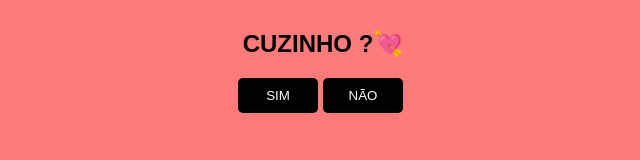
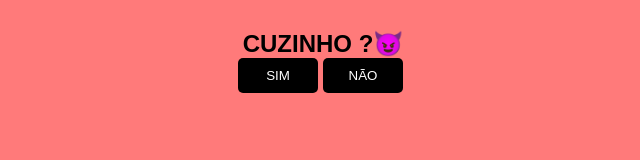
Before and after one commit to tiaopedreiro2/pedido, a plain HTML site: page index.html in a window 1280 px wide. Shown: the whole page, without its empty margins (327-967 px from the left). Drawn offline with Linux system fonts and the light colour scheme.

Commit message:
Update index.html

```diff
--- a/index.html
+++ b/index.html
@@ -10,12 +10,12 @@ Confira:
     <meta charset="UTF-8">
     <meta http-equiv="X-UA-Compatible" content="IE=edge">
     <meta name="viewport" content="width=device-width, initial-scale=1.0">
-    <title>CUZINHO HOJE?😈</title>
+    <title>Proposta irrecusável 💘 </title>
 </head>
 
 <body>
     <div id="conteudo">
-        <h2>CUZINHO ?💘 </h2>
+        <h2>CUZINHO ?😈</ </h2>
         <div style="margin: auto;width: 170px;">
             <button style="position: fixed;display: block;" class="btn" onclick="sim()">SIM</button>
             <button class="btn" onclick="desvia(this)" onmouseover="desvia(this)" style="position: absolute;">NÃO</button>
```
